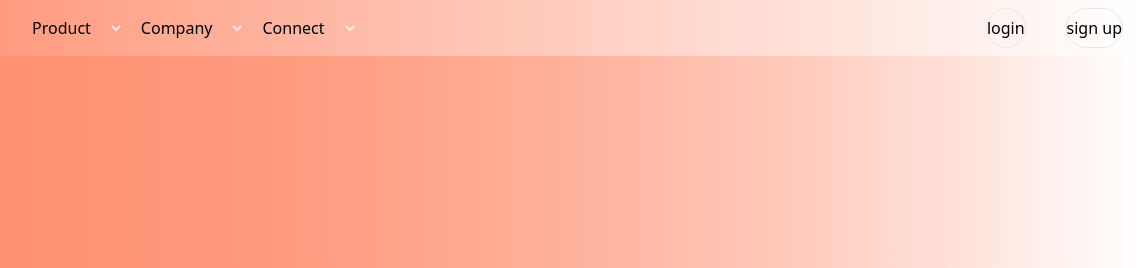
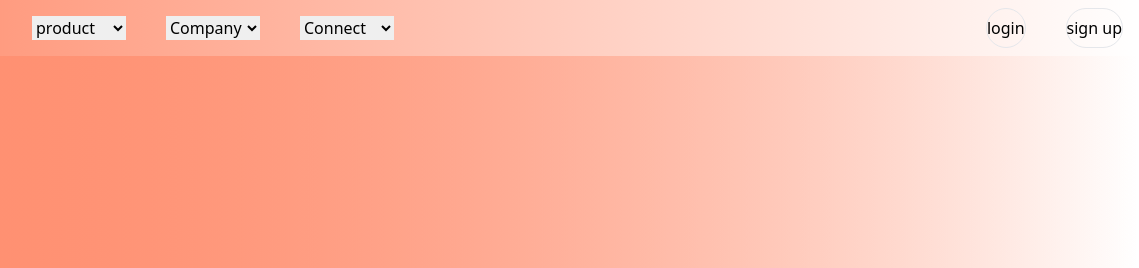
Before and after one commit to shashacodes/tailwind-6b2, a website: page index.html in a window 1280 px wide. Shown: the top 268 px of the page, 141-1280 px from the left. Drawn offline with Linux system fonts and the light colour scheme.

Commit message:
feat: add new changes

```diff
--- a/index.html
+++ b/index.html
@@ -13,19 +13,27 @@
     <div class="px-5">
       <img src="./images/logo.svg" alt="Blogr">
     </div>
-      <div class="flex justify-around gap-10">
-        <ul class="flex justify-around  items-center gap-5">
-          <li>Product</li><svg xmlns="http://www.w3.org/2000/svg" width="10" height="7"><path fill="none" stroke="#FFF" stroke-width="2" opacity=".75" d="M1 1l4 4 4-4"/></svg>
-          <li>Company</li><svg xmlns="http://www.w3.org/2000/svg" width="10" height="7"><path fill="none" stroke="#FFF" stroke-width="2" opacity=".75" d="M1 1l4 4 4-4"/></svg>
-          <li>Connect</li><svg xmlns="http://www.w3.org/2000/svg" width="10" height="7"><path fill="none" stroke="#FFF" stroke-width="2" opacity=".75" d="M1 1l4 4 4-4"/></svg>
-            <!-- <select>
+      <div class="flex items-center justify-around gap-10 text-[hsl(13,100%,72%)]">
+          <select>
+            <option value="product" selected>product</option>
+            <option value="contact">Contact</option>
+            <option value="newletter">Newletter</option>
+            <option value="LinkedIn">LinkedIn</option>
+          </select>
+          <select>
+            <option value="company" selected>Company</option>
+            <option value="contact">Contact</option>
+            <option value="newletter">Newletter</option>
+            <option value="LinkedIn">LinkedIn</option>
+          </select>
+            <select>
+              <option value="connect" selected>Connect</option>
               <option value="contact">Contact</option>
               <option value="newletter">Newletter</option>
               <option value="LinkedIn">LinkedIn</option>
-            </select> -->
-        </ul>
+            </select>
+         </div>
 
-    </div>
     <div class="flex justify-end rounded-none w-2/5 ml-auto gap-10">
     <button class="border rounded-full text-[hsl(13, 100%, 72%)]  hover:text-[hsl(13,100%,72%)] hover:bg-white">login</button>
     <button class="border rounded-full text-[hsl(13, 100%, 72%)]  hover:text-[hsl(13,100%,72%)] hover:bg-whites">sign up</button>
@@ -88,7 +96,7 @@
         </div>
 
         <footer class="mt-[10rem] rounded-tr-[100px] text-[hsl(240,2%,79%)] bg-[hsl(240,10%,16%)] grid-cols-1 md:grid-cols-2 lg:grid-cols-3">
-          <div class="flex">
+          <div class="flex justify-around">
             <section class="mt-[10rem] py-10 px-10 ">
               <img src="./images/logo.svg" alt="Blogr">
             </section>
```
